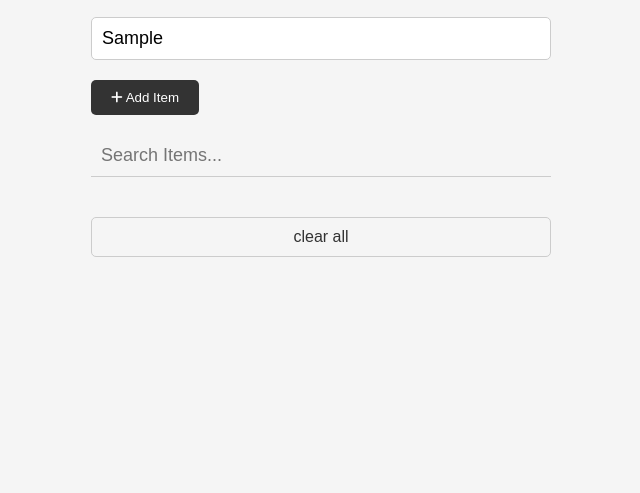
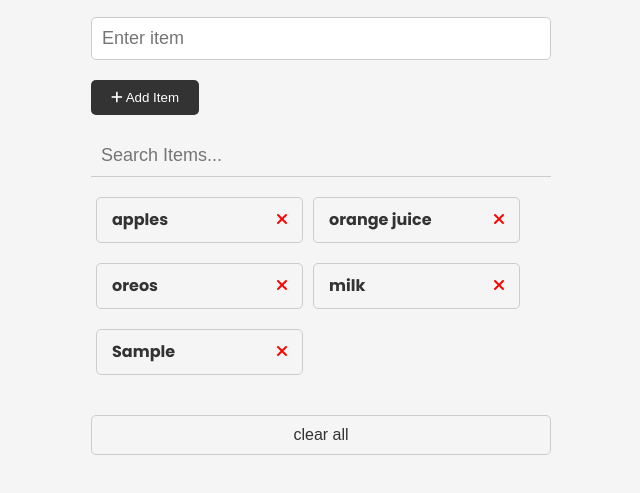
Before and after one commit to ShopskaSalad/shop-list, a plain HTML site: page index.html in a window 1280 px wide. Both pictures are taken after typing "Sample" into the empty fields and a click on the button "Add Item". Shown: the part 117-610 px from the top of the page, without its empty margins (319-959 px from the left). Drawn offline with Linux system fonts and the light colour scheme.

Commit message:
third commit

```diff
--- a/index.html
+++ b/index.html
@@ -46,7 +46,7 @@
             />
         </div>
 
-        <!-- <ul id="item-list" class="items">
+        <ul id="item-list" class="items">
             <li>
                 apples
                 <button class="remove-item btn-link text-red">
@@ -71,7 +71,7 @@
                     <i class="fa-solid fa-xmark"></i>
                 </button>
             </li>
-        </ul> -->
+        </ul>
 
         <button id="clear" class="btn-clear">clear all</button>
     </div>
--- a/script.js
+++ b/script.js
@@ -4,8 +4,13 @@ const itemList = document.getElementById('item-list');
 const clearBtn = document.getElementById('clear');
 const itemFilter = document.getElementById('filter');
 
+function displayItems() {
+    const itemsFromStorage = getItemsFromStorage();
+    itemsFromStorage.forEach((item) => addItemToDOM(item));
+    checkUI();
+}
 
-function addItem(e) {
+function onAddItemSubmit(e) {
     e.preventDefault();
 
     const newItem = itemInput.value;
@@ -16,19 +21,27 @@ function addItem(e) {
         return;
     }
 
+    // Create item DOM element
+    addItemToDOM(newItem);
+
+    // Add item to local storage
+    addItemToStorage(newItem);
+
+    checkUI();
+
+    itemInput.value = '';
+}
+
+function addItemToDOM(item) {
     // Create list item
     const li = document.createElement('li');
-    li.appendChild(document.createTextNode(newItem));
+    li.appendChild(document.createTextNode(item));
 
     const button = createButton('remove-item btn-link text-red', )
     li.appendChild(button);
 
     // add li to the DOM
     itemList.appendChild(li);
-
-    checkUI();
-
-    itemInput.value = '';
 }
 
 function createButton(classes) {
@@ -44,6 +57,30 @@ function createIcon(classes) {
     icon.className = classes;
     return icon;
 }
+
+// add item to local storage
+function addItemToStorage(item) {
+    const itemsFromStorage = getItemsFromStorage();
+
+    itemsFromStorage.push(item);
+
+    // Convert to JSON string and set to local storage
+    localStorage.setItem('items', JSON.stringify(itemsFromStorage));
+}
+
+// get items from storage
+function getItemsFromStorage() {
+    let itemsFromStorage;
+
+    if(localStorage.getItem('items') === null) {
+        itemsFromStorage = [];
+    } else {
+        itemsFromStorage = JSON.parse(localStorage.getItem('items'));
+    }
+
+    return itemsFromStorage;
+}
+
 
 // remove item
 function removeItem(e) {
@@ -98,10 +135,16 @@ function checkUI() {
  }
 }
 
-// Event Listeners
-itemForm.addEventListener('submit', addItem);
-itemList.addEventListener('click', removeItem);
-clearBtn.addEventListener('click', clearItems);
-itemFilter.addEventListener('input', filterItems);
+// Initiliaze app
+function init() {
+    // Event Listeners
+    itemForm.addEventListener('submit', onAddItemSubmit);
+    itemList.addEventListener('click', removeItem);
+    clearBtn.addEventListener('click', clearItems);
+    itemFilter.addEventListener('input', filterItems);
+    document.addEventListener('DOMContentLoaded', displayItems);
 
-checkUI();
+    checkUI();
+}
+
+init();
```
